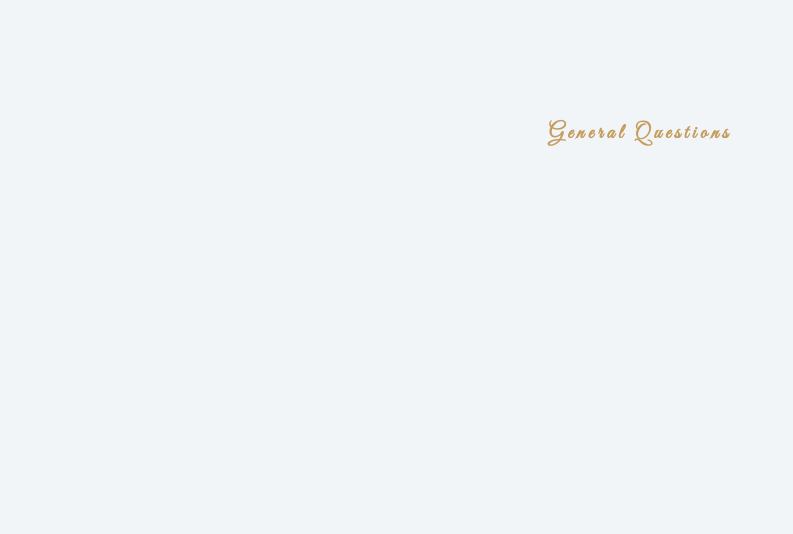
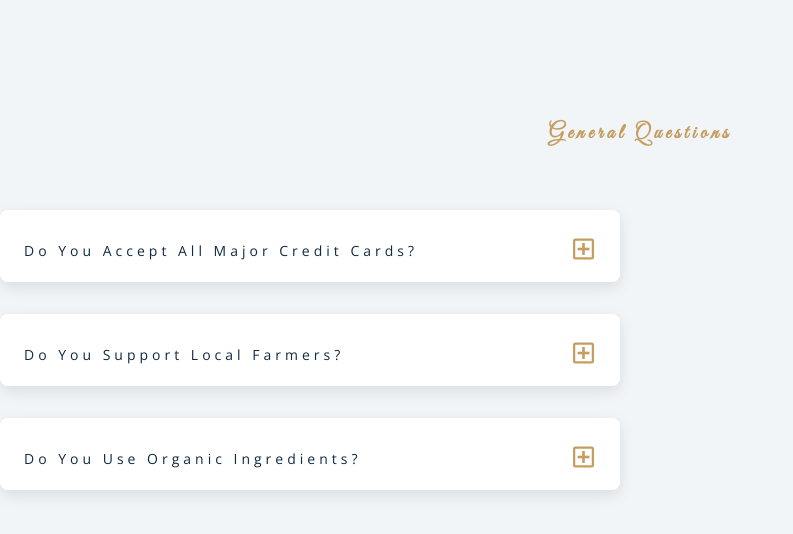
Before and after one commit to renabiaobock/questions-project, a plain HTML site: page index.html in a window 1280 px wide. Shown: the whole page, without its empty margins (0-793 px from the left). Drawn offline with nearby package versions, Linux system fonts and the light colour scheme.

Commit message:
added questions

```diff
--- a/index.html
+++ b/index.html
@@ -19,6 +19,69 @@
     <div class="title">
       <h2>general questions</h2>
     </div>
+    <!-- questions -->
+    <div class="section-center">
+      <!-- single question -->
+      <article class="question">
+        <!-- question title -->
+        <div class="question-title">
+          <p>do you accept all major credit cards?</p>
+          <button type="button" class="question-btn">
+            <span class="plus-icon">
+              <i class="far fa-plus-square"></i>
+            </span>
+            <span class="minus-icon">
+              <i class="far fa-minus-square"></i>
+            </span>
+          </button>
+        </div>
+        <!-- question text -->
+        <div class="question-text">
+          <p>Lorem ipsum dolor sit amet, qui minim labore adipisicing minim sint cillum sint consectetur cupidatat.
+        </div>
+      </article>
+      <!-- end single question -->
+      <!-- single question -->
+      <article class="question">
+        <!-- question title -->
+        <div class="question-title">
+          <p>do you support local farmers?</p>
+          <button type="button" class="question-btn">
+            <span class="plus-icon">
+              <i class="far fa-plus-square"></i>
+            </span>
+            <span class="minus-icon">
+              <i class="far fa-minus-square"></i>
+            </span>
+          </button>
+        </div>
+        <!-- question text -->
+        <div class="question-text">
+          <p>Lorem ipsum dolor sit amet, qui minim labore adipisicing minim sint cillum sint consectetur cupidatat.
+        </div>
+      </article>
+      <!-- end single question -->
+      <!-- single question -->
+      <article class="question">
+        <!-- question title -->
+        <div class="question-title">
+          <p>do you use organic ingredients?</p>
+          <button type="button" class="question-btn">
+            <span class="plus-icon">
+              <i class="far fa-plus-square"></i>
+            </span>
+            <span class="minus-icon">
+              <i class="far fa-minus-square"></i>
+            </span>
+          </button>
+        </div>
+        <!-- question text -->
+        <div class="question-text">
+          <p>Lorem ipsum dolor sit amet, qui minim labore adipisicing minim sint cillum sint consectetur cupidatat.
+        </div>
+      </article>
+      <!-- end single question -->
+    </div>
   </section>
   <!-- javascript -->
   <script src="app.js"></script>
```
